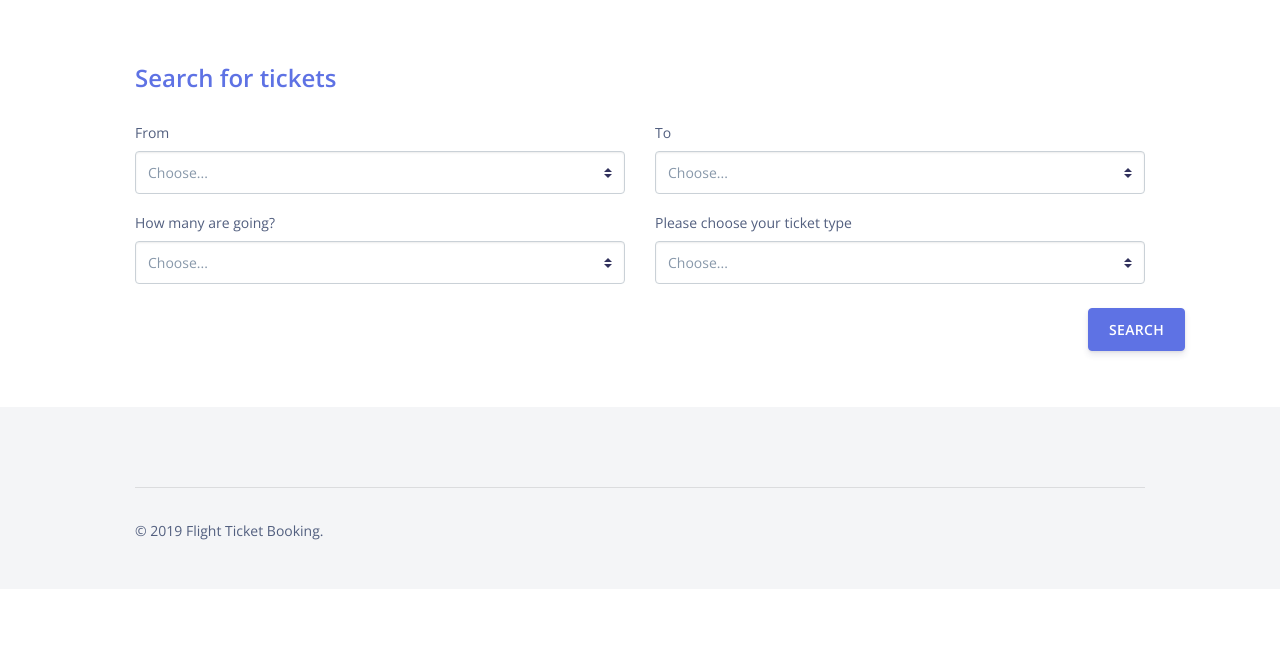
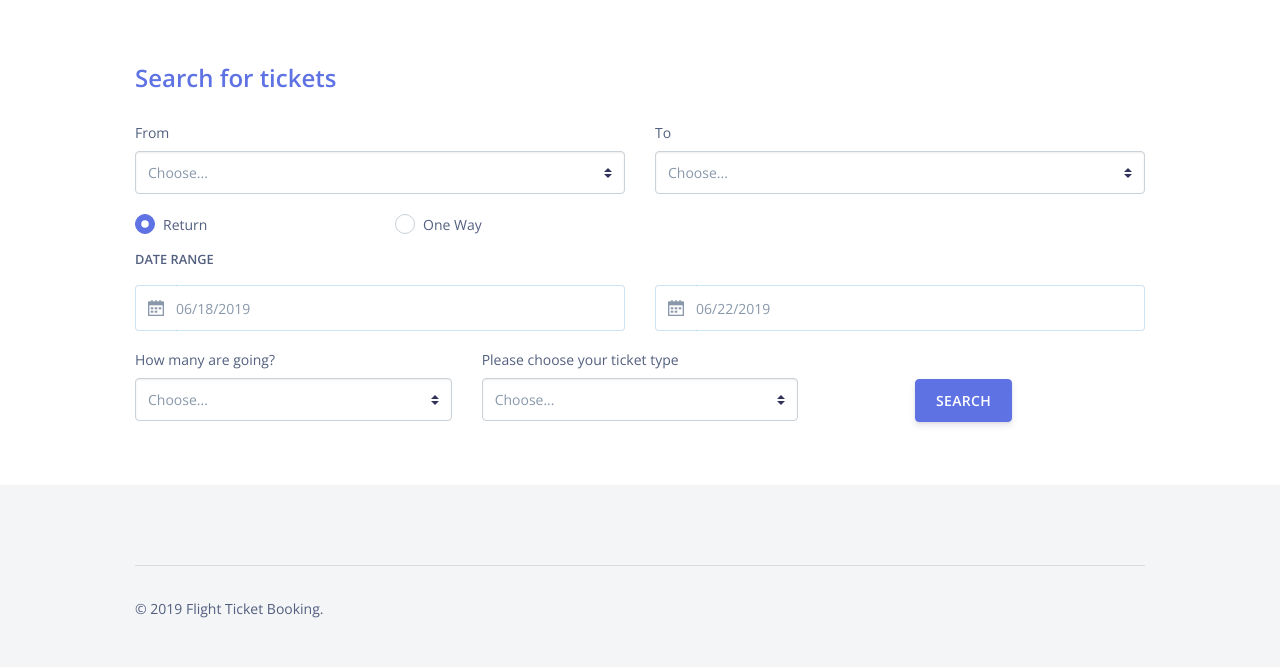
Before and after one commit to IbrahimAlSuhaim/Booking-Flights, a PHP site: page /index in a window 1280 px wide. Shown: the part 655-1322 px from the top of the page. Before the commit the page ends 1195 px from the top, so only its background shows below. Run offline with PHP 8.4, Linux system fonts and the light colour scheme.

Commit message:
edit in search form

```diff
--- a/index.php
+++ b/index.php
@@ -119,7 +119,48 @@
                 </div>
               </div>
               <div class="row">
-                <div class="col-lg-6 col-sm-12">
+                <div class="col-3">
+                  <div class="custom-control custom-radio mb-3">
+                    <input name="directionality" class="custom-control-input" id="return" checked="" type="radio">
+                    <label class="custom-control-label" for="return"><span>Return</span></label>
+                  </div>
+                </div>
+                <div class="col-3">
+                  <div class="custom-control custom-radio mb-3">
+                    <input name="directionality" class="custom-control-input" id="oneWay" type="radio">
+                    <label class="custom-control-label" for="oneWay"><span>One Way</span></label>
+                  </div>
+                </div>
+              </div>
+              <div class="row">
+                <div class="col-md-12 mt-4 mt-md-0">
+                  <small class="d-block text-uppercase font-weight-bold mb-3">Date range</small>
+                  <div class="input-daterange datepicker row align-items-center">
+                    <div class="col">
+                      <div class="form-group focused">
+                        <div class="input-group">
+                          <div class="input-group-prepend">
+                            <span class="input-group-text"><i class="ni ni-calendar-grid-58"></i></span>
+                          </div>
+                          <input class="form-control" placeholder="Start date" type="text" value="06/18/2019">
+                        </div>
+                      </div>
+                    </div>
+                    <div class="col">
+                      <div class="form-group focused">
+                        <div class="input-group">
+                          <div class="input-group-prepend">
+                            <span class="input-group-text"><i class="ni ni-calendar-grid-58"></i></span>
+                          </div>
+                          <input class="form-control" placeholder="End date" type="text" value="06/22/2019">
+                        </div>
+                      </div>
+                    </div>
+                  </div>
+                </div>
+              </div>
+              <div class="row">
+                <div class="col-lg-4 col-sm-12">
                   <div class="form-group">
                     <label for="inputGroupSelect01">How many are going?</label>
                     <div class="input-group mb-3">
@@ -137,7 +178,7 @@
                     </div>
                   </div>
                 </div>
-                <div class="col-lg-6 col-sm-12">
+                <div class="col-lg-4 col-sm-12">
                   <div class="form-group">
                     <label for="inputGroupSelect01">Please choose your ticket type</label>
                     <div class="input-group mb-3">
@@ -150,9 +191,7 @@
                     </div>
                   </div>
                 </div>
-              </div>
-              <div class="row justify-content-end">
-                <div class="col-1">
+                <div class="col-lg-2 col-sm-12 offset-md-1 mt-4">
                   <button class="btn btn-1 btn-primary" type="button">search</button>
                 </div>
               </div>
@@ -178,6 +217,10 @@
   <script src="./assets/vendor/popper/popper.min.js"></script>
   <script src="./assets/vendor/bootstrap/bootstrap.min.js"></script>
   <script src="./assets/vendor/headroom/headroom.min.js"></script>
+  <!-- Optional JS -->
+  <script src="./assets/vendor/onscreen/onscreen.min.js"></script>
+  <script src="./assets/vendor/nouislider/js/nouislider.min.js"></script>
+  <script src="./assets/vendor/bootstrap-datepicker/js/bootstrap-datepicker.min.js"></script>
   <!-- Argon JS -->
   <script src="./assets/js/argon.js?v=1.1.0"></script>
 </body>
```
